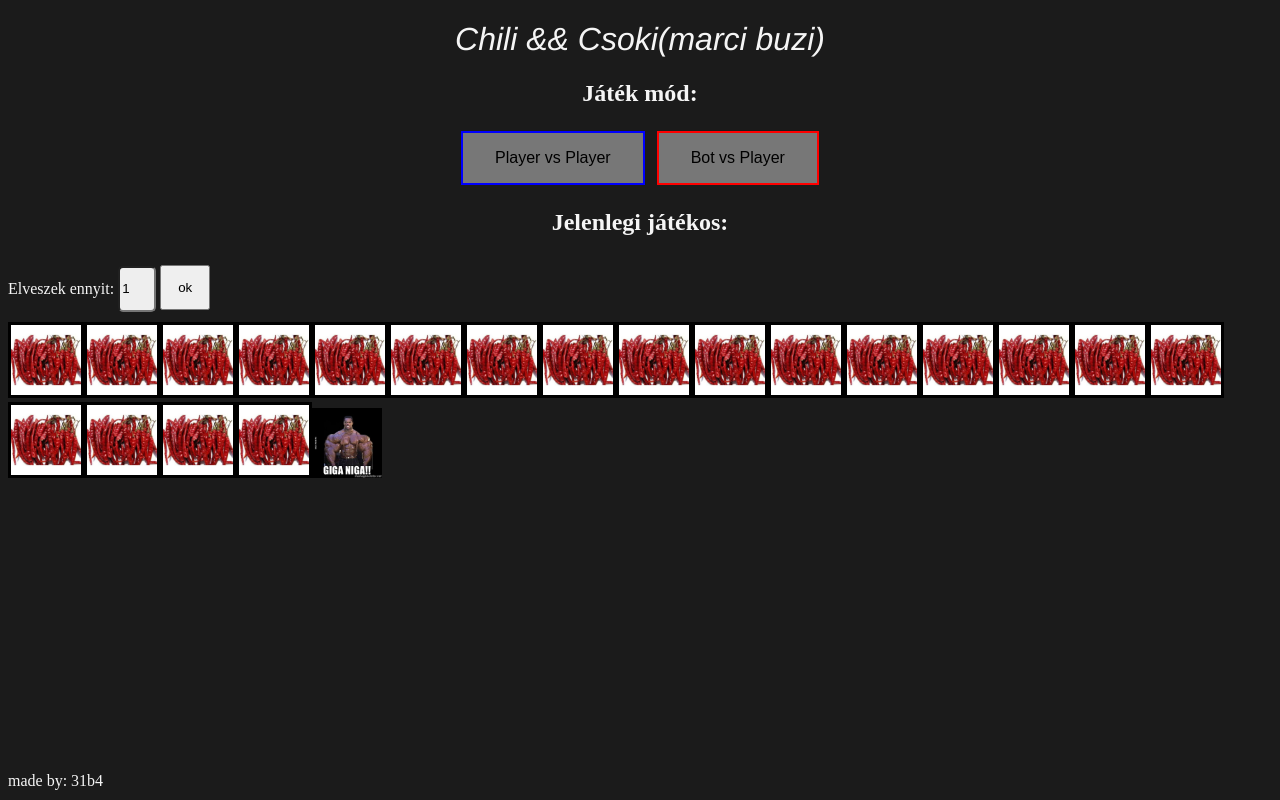
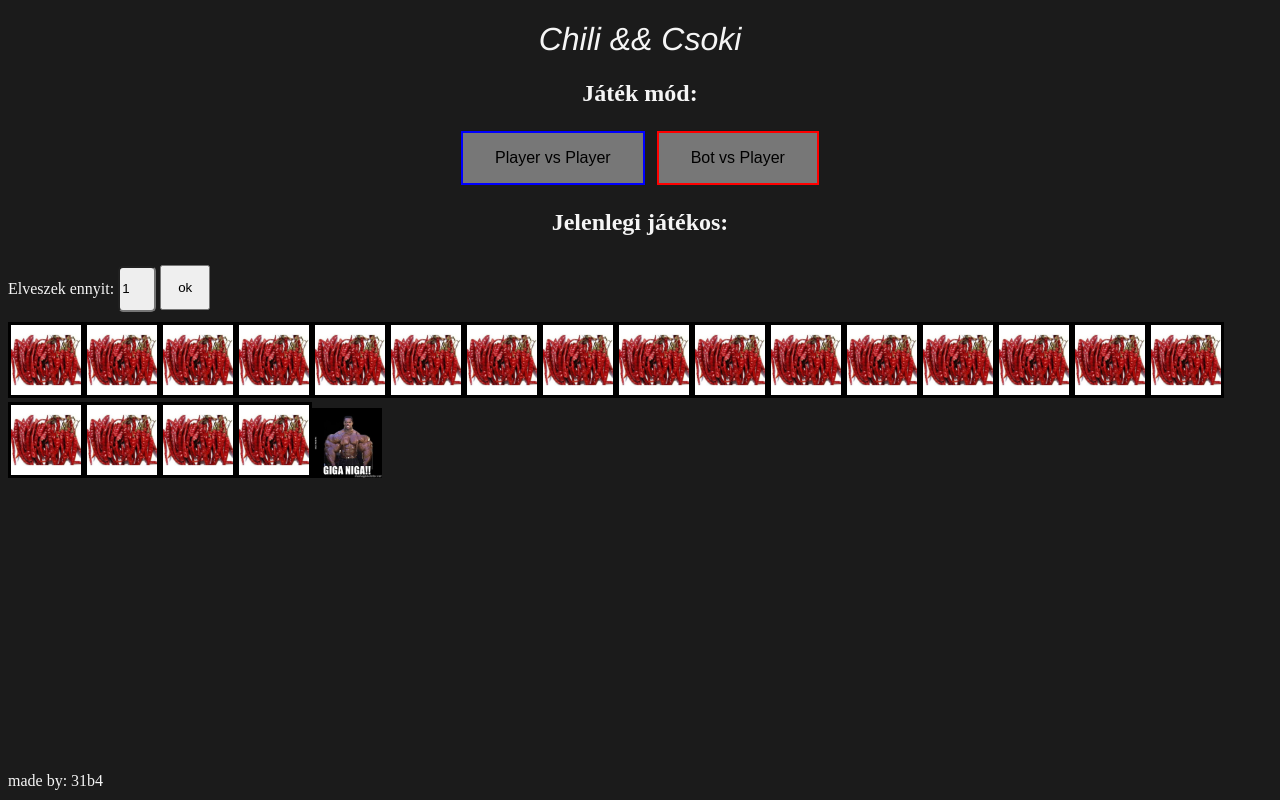
Before and after one commit to 31b4/chili-csoki, a plain HTML site: page index.html in a window 1280 px wide. Drawn offline with Linux system fonts and the light colour scheme.

Commit message:
Update index.html

```diff
--- a/index.html
+++ b/index.html
@@ -8,7 +8,7 @@
     <title>chili csoki</title>
 </head>
 <body>
-    <h1 onclick="window.location.reload()">Chili && Csoki(marci buzi)</h1>
+    <h1 onclick="window.location.reload()">Chili && Csoki</h1>
     <h2 id="gamemode">Játék mód:</h2>
     <div class="gombok">
         <button class="button button1" onclick="pvp()">Player vs Player</button>
```
